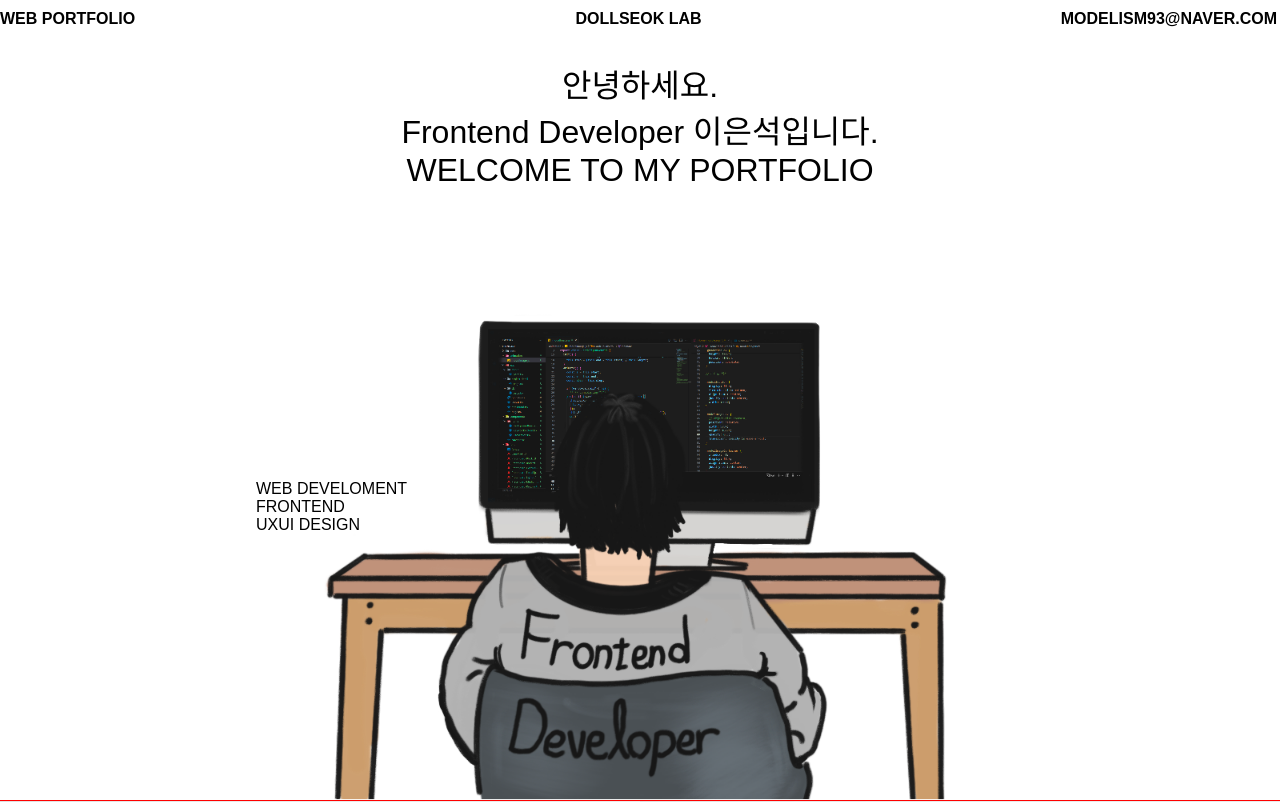
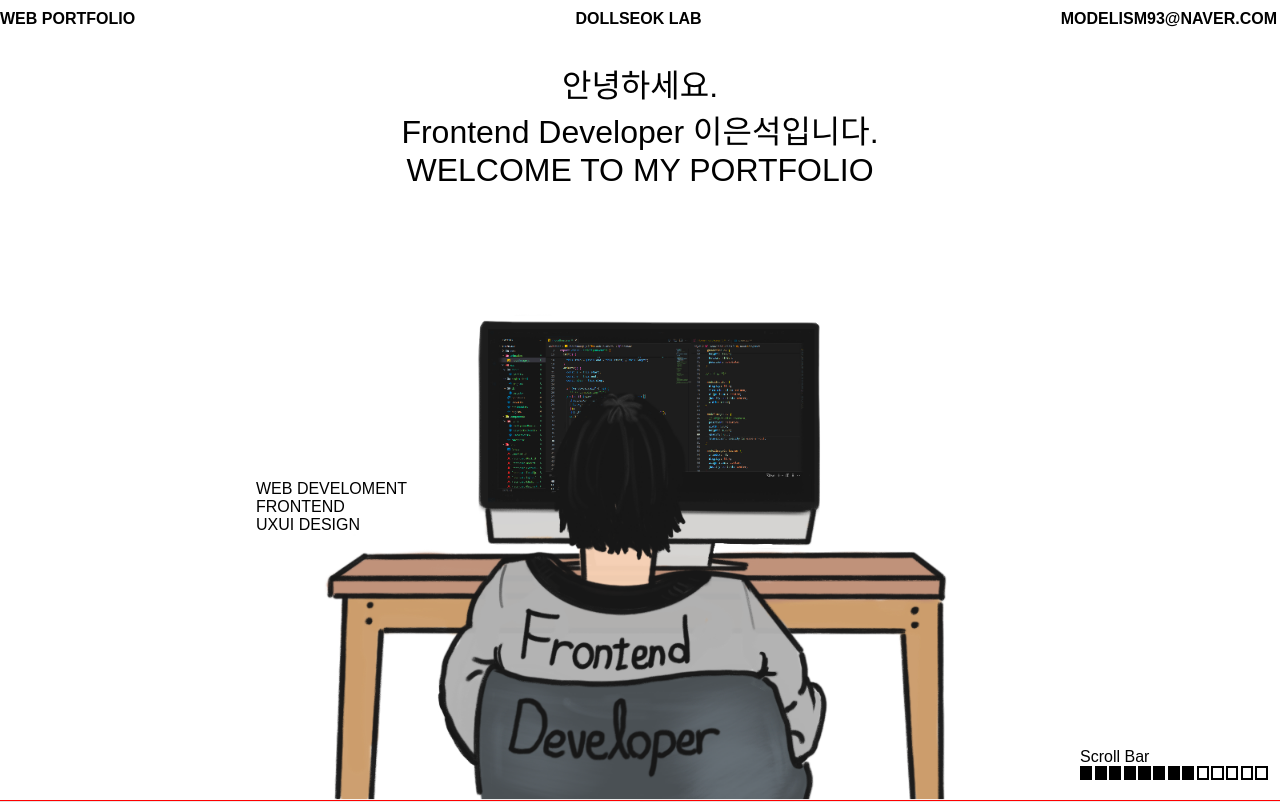
Before and after one commit to dollseok/portfolio, a Next.js app: page / in a window 1280 px wide. Shown: the top 802 px of the page. Built offline with nearby package versions, Linux system fonts and the light colour scheme; a web font is replaced by a local one.

Commit message:
[FE] feat: main home 의 scroll bar 추가

```diff
--- /dev/null
+++ b/animation/Scrollbar.ts
@@ -0,0 +1,91 @@
+export class ScrollbarAnimation {
+  box1: HTMLElement;
+  box2: HTMLElement;
+  box3: HTMLElement;
+  box4: HTMLElement;
+  box5: HTMLElement;
+  box6: HTMLElement;
+  box7: HTMLElement;
+  box8: HTMLElement;
+  box9: HTMLElement;
+  box10: HTMLElement;
+  box11: HTMLElement;
+  box12: HTMLElement;
+  box13: HTMLElement;
+  length: number;
+  start: number;
+  end: number;
+  step: number;
+
+  constructor(
+    box1: HTMLElement,
+    box2: HTMLElement,
+    box3: HTMLElement,
+    box4: HTMLElement,
+    box5: HTMLElement,
+    box6: HTMLElement,
+    box7: HTMLElement,
+    box8: HTMLElement,
+    box9: HTMLElement,
+    box10: HTMLElement,
+    box11: HTMLElement,
+    box12: HTMLElement,
+    box13: HTMLElement
+  ) {
+    this.box1 = box1;
+    this.box2 = box2;
+    this.box3 = box3;
+    this.box4 = box4;
+    this.box5 = box5;
+    this.box6 = box6;
+    this.box7 = box7;
+    this.box8 = box8;
+    this.box9 = box9;
+    this.box10 = box10;
+    this.box11 = box11;
+    this.box12 = box12;
+    this.box13 = box13;
+
+    this.length = 13;
+    this.start = 0;
+    this.end = 0;
+    this.step = 0;
+  }
+  init() {
+    this.start = 0;
+    this.end = window.innerHeight * 13;
+    this.step = (this.end - this.start) / this.length;
+  }
+  animate() {
+    const s = this.start;
+    const e = this.end;
+    const step = this.step;
+    if (scrollY > s && scrollY <= s + step) {
+      this.box1.style.background = "black";
+    } else if (scrollY > s + step && scrollY <= s + 2 * step) {
+      this.box2.style.background = "black";
+    } else if (scrollY > s + 2 * step && scrollY <= s + 3 * step) {
+      this.box3.style.background = "black";
+    } else if (scrollY > s + 3 * step && scrollY <= s + 4 * step) {
+      this.box4.style.background = "black";
+    } else if (scrollY > s + 4 * step && scrollY <= s + 5 * step) {
+      this.box5.style.background = "black";
+    } else if (scrollY > s + 5 * step && scrollY <= s + 6 * step) {
+      this.box6.style.background = "black";
+    } else if (scrollY > s + 6 * step && scrollY <= s + 7 * step) {
+      this.box7.style.background = "black";
+    } else if (scrollY > s + 7 * step && scrollY <= s + 8 * step) {
+      this.box8.style.background = "black";
+    } else if (scrollY > s + 8 * step && scrollY <= s + 9 * step) {
+      this.box9.style.background = "black";
+    } else if (scrollY > s + 9 * step && scrollY <= s + 10 * step) {
+      this.box10.style.background = "black";
+    } else if (scrollY > s + 10 * step && scrollY <= s + 11 * step) {
+      this.box11.style.background = "black";
+    } else if (scrollY > s + 11 * step && scrollY <= s + 12 * step) {
+      this.box12.style.background = "black";
+    } else if (scrollY > s + 12 * step && scrollY <= s + 13 * step) {
+      this.box13.style.background = "black";
+    }
+  }
+}
--- a/app/globals.css
+++ b/app/globals.css
@@ -4,6 +4,7 @@ html,
 body {
   height: 100%;
   margin: 0;
+  position: relative;
 }
 
 html::-webkit-scrollbar {
@@ -21,6 +22,6 @@ div {
   padding: 0px;
 }
 
-sectino {
+section {
   margin: 0;
 }
--- a/app/layout.tsx
+++ b/app/layout.tsx
@@ -2,7 +2,7 @@ import type { Metadata } from "next";
 import "./globals.css";
 import Navbar from "@/components/Navbar";
 import { sairaSemiCondensedFont } from "@/font/font";
-// import ScrollProgressBar from "@/components/home/ScrollProgressBar";
+import ScrollProgressBar from "@/components/home/ScrollProgressBar";
 
 export const metadata: Metadata = {
   title: "dollseok's Portfolio | Frontend Developer",
@@ -28,7 +28,7 @@ export default function RootLayout({
     <html lang="en">
       <body className={sairaSemiCondensedFont.className}>
         <Navbar />
-        {/* <ScrollProgressBar /> */}
+        <ScrollProgressBar />
         {children}
       </body>
     </html>
--- a/components/home/ScrollProgressBar.tsx
+++ b/components/home/ScrollProgressBar.tsx
@@ -1,3 +1,85 @@
+"use client";
+
+import { ScrollbarAnimation } from "@/animation/Scrollbar";
+import styles from "../../styles/scrollbar.module.scss";
+import { useEffect, useRef } from "react";
+
 export default function ScrollProgressBar() {
-  return <section></section>;
+  const box1 = useRef(null);
+  const box2 = useRef(null);
+  const box3 = useRef(null);
+  const box4 = useRef(null);
+  const box5 = useRef(null);
+  const box6 = useRef(null);
+  const box7 = useRef(null);
+  const box8 = useRef(null);
+  const box9 = useRef(null);
+  const box10 = useRef(null);
+  const box11 = useRef(null);
+  const box12 = useRef(null);
+  const box13 = useRef(null);
+
+  useEffect(() => {
+    if (
+      box1.current &&
+      box2.current &&
+      box3.current &&
+      box4.current &&
+      box5.current &&
+      box6.current &&
+      box7.current &&
+      box8.current &&
+      box9.current &&
+      box10.current &&
+      box11.current &&
+      box12.current &&
+      box13.current
+    ) {
+      const animation = new ScrollbarAnimation(
+        box1.current,
+        box2.current,
+        box3.current,
+        box4.current,
+        box5.current,
+        box6.current,
+        box7.current,
+        box8.current,
+        box9.current,
+        box10.current,
+        box11.current,
+        box12.current,
+        box13.current
+      );
+
+      animation.init();
+      window.addEventListener("scroll", () => {
+        animation.animate();
+      });
+      window.addEventListener("resize", () => {
+        animation.init();
+      });
+    }
+  }, []);
+
+  return (
+    <section className={styles.scrollbarSection}>
+      <div className={styles.scrollbarTitle}>Scroll Bar</div>
+      {/* 네모 10개 퍼센테이지 단위로 각 칸을 색칠 */}
+      <div className={styles.scrollbar}>
+        <div className={styles.scrollbarSquare} ref={box1}></div>
+        <div className={styles.scrollbarSquare} ref={box2}></div>
+        <div className={styles.scrollbarSquare} ref={box3}></div>
+        <div className={styles.scrollbarSquare} ref={box4}></div>
+        <div className={styles.scrollbarSquare} ref={box5}></div>
+        <div className={styles.scrollbarSquare} ref={box6}></div>
+        <div className={styles.scrollbarSquare} ref={box7}></div>
+        <div className={styles.scrollbarSquare} ref={box8}></div>
+        <div className={styles.scrollbarSquare} ref={box9}></div>
+        <div className={styles.scrollbarSquare} ref={box10}></div>
+        <div className={styles.scrollbarSquare} ref={box11}></div>
+        <div className={styles.scrollbarSquare} ref={box12}></div>
+        <div className={styles.scrollbarSquare} ref={box13}></div>
+      </div>
+    </section>
+  );
 }
--- /dev/null
+++ b/styles/scrollbar.module.scss
@@ -0,0 +1,21 @@
+.scrollbarSection {
+  position: fixed;
+  bottom: 20px;
+  right: 10px;
+  width: 190px;
+}
+
+.scrollbarTitle {
+}
+
+.scrollbar {
+  display: flex;
+  align-items: center;
+}
+
+.scrollbarSquare {
+  width: 9px;
+  height: 10px;
+  margin-right: 0.15rem;
+  border: 2px solid black;
+}
```
Also changed, not shown: components/BottomBar.tsx (+9 -1 lines), styles/BottomBar.module.scss (added).
